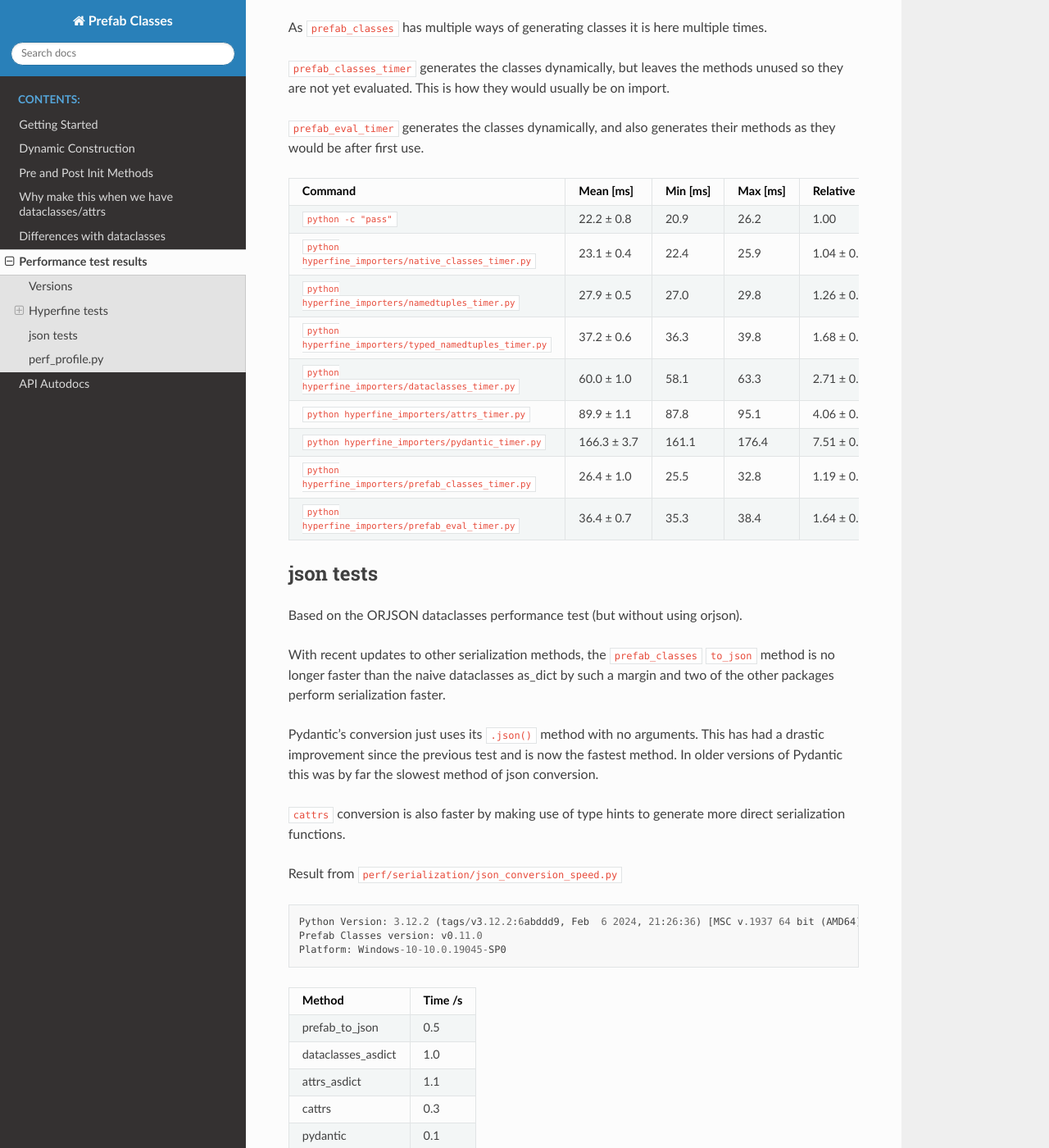
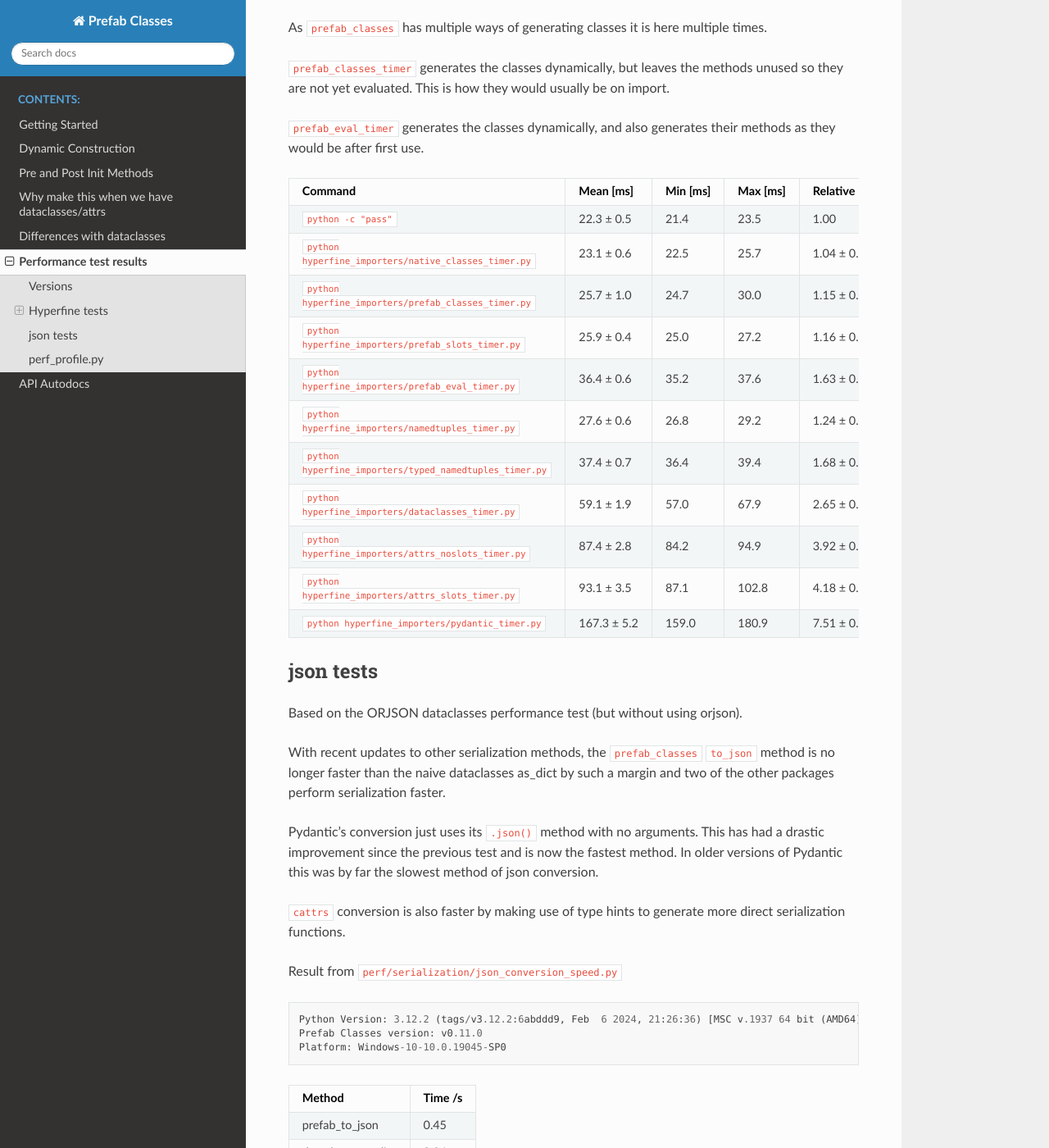
Before and after one commit to DavidCEllis/PrefabClasses, a Sphinx documentation site: the page built from docs/extra/performance_tests.md, in a window 1280 px wide and 1400 px high, scrolled down 1874 px. Shown: the whole window at 82% size. Built offline with Sphinx 7.4.7 and the Read the Docs theme 2.0.0, drawn with Linux system fonts in a browser that asks for light colours; some of the changed text lies outside the part shown.

Commit message:
Update performance numbers

```diff
--- a/docs/extra/performance_tests.md
+++ b/docs/extra/performance_tests.md
@@ -18,12 +18,11 @@ Rough specs:
 | Software Package | Version Number |
 |:---|---:|
 | Python | 3.12.2 |
-| prefab_classes | 0.11.0 |
+| prefab_classes | 0.12.0 |
 | attrs | 23.2.0 |
 | cattrs | 23.2.3 |
 | pydantic | 2.6.4 |
 | pydantic_core | 2.16.3 |
-
 
 
 ## Hyperfine tests ##
@@ -40,13 +39,13 @@ for constructing classes. `python -c "pass"` used as a baseline.
 
 | Command | Mean [ms] | Min [ms] | Max [ms] | Relative |
 |:---|---:|---:|---:|---:|
-| `python -c "pass"` | 22.2 ± 0.6 | 21.1 | 24.8 | 1.00 |
-| `python -c "from prefab_classes import prefab"` | 24.3 ± 0.5 | 23.6 | 26.5 | 1.09 ± 0.04 |
-| `python -c "from collections import namedtuple"` | 23.7 ± 0.6 | 22.9 | 27.8 | 1.07 ± 0.04 |
-| `python -c "from typing import NamedTuple"` | 31.3 ± 0.6 | 30.5 | 34.8 | 1.41 ± 0.05 |
-| `python -c "from dataclasses import dataclass"` | 38.2 ± 0.6 | 37.1 | 40.8 | 1.72 ± 0.05 |
-| `python -c "from attrs import define"` | 51.5 ± 0.7 | 50.5 | 54.3 | 2.32 ± 0.07 |
-| `python -c "from pydantic import BaseModel"` | 68.4 ± 2.0 | 65.9 | 76.5 | 3.09 ± 0.13 |
+| `python -c "pass"` | 22.7 ± 0.8 | 21.4 | 24.9 | 1.00 |
+| `python -c "from prefab_classes import prefab"` | 23.9 ± 1.0 | 23.0 | 27.1 | 1.06 ± 0.06 |
+| `python -c "from collections import namedtuple"` | 23.6 ± 0.5 | 22.9 | 24.9 | 1.04 ± 0.04 |
+| `python -c "from typing import NamedTuple"` | 31.3 ± 0.4 | 30.7 | 32.7 | 1.38 ± 0.05 |
+| `python -c "from dataclasses import dataclass"` | 38.0 ± 0.5 | 36.9 | 38.9 | 1.68 ± 0.06 |
+| `python -c "from attrs import define"` | 52.1 ± 0.8 | 50.7 | 54.0 | 2.30 ± 0.09 |
+| `python -c "from pydantic import BaseModel"` | 70.0 ± 3.7 | 65.6 | 79.3 | 3.09 ± 0.20 |
 
 
 ### Class Contruction ###
@@ -82,16 +81,17 @@ methods as they would be after first use.
 
 | Command | Mean [ms] | Min [ms] | Max [ms] | Relative |
 |:---|---:|---:|---:|---:|
-| `python -c "pass"` | 22.2 ± 0.8 | 20.9 | 26.2 | 1.00 |
-| `python hyperfine_importers/native_classes_timer.py` | 23.1 ± 0.4 | 22.4 | 25.9 | 1.04 ± 0.04 |
-| `python hyperfine_importers/namedtuples_timer.py` | 27.9 ± 0.5 | 27.0 | 29.8 | 1.26 ± 0.05 |
-| `python hyperfine_importers/typed_namedtuples_timer.py` | 37.2 ± 0.6 | 36.3 | 39.8 | 1.68 ± 0.07 |
-| `python hyperfine_importers/dataclasses_timer.py` | 60.0 ± 1.0 | 58.1 | 63.3 | 2.71 ± 0.11 |
-| `python hyperfine_importers/attrs_timer.py` | 89.9 ± 1.1 | 87.8 | 95.1 | 4.06 ± 0.16 |
-| `python hyperfine_importers/pydantic_timer.py` | 166.3 ± 3.7 | 161.1 | 176.4 | 7.51 ± 0.32 |
-| `python hyperfine_importers/prefab_classes_timer.py` | 26.4 ± 1.0 | 25.5 | 32.8 | 1.19 ± 0.06 |
-| `python hyperfine_importers/prefab_eval_timer.py` | 36.4 ± 0.7 | 35.3 | 38.4 | 1.64 ± 0.07 |
-
+| `python -c "pass"` | 22.3 ± 0.5 | 21.4 | 23.5 | 1.00 |
+| `python hyperfine_importers/native_classes_timer.py` | 23.1 ± 0.6 | 22.5 | 25.7 | 1.04 ± 0.04 |
+| `python hyperfine_importers/prefab_classes_timer.py` | 25.7 ± 1.0 | 24.7 | 30.0 | 1.15 ± 0.05 |
+| `python hyperfine_importers/prefab_slots_timer.py` | 25.9 ± 0.4 | 25.0 | 27.2 | 1.16 ± 0.03 |
+| `python hyperfine_importers/prefab_eval_timer.py` | 36.4 ± 0.6 | 35.2 | 37.6 | 1.63 ± 0.05 |
+| `python hyperfine_importers/namedtuples_timer.py` | 27.6 ± 0.6 | 26.8 | 29.2 | 1.24 ± 0.04 |
+| `python hyperfine_importers/typed_namedtuples_timer.py` | 37.4 ± 0.7 | 36.4 | 39.4 | 1.68 ± 0.05 |
+| `python hyperfine_importers/dataclasses_timer.py` | 59.1 ± 1.9 | 57.0 | 67.9 | 2.65 ± 0.10 |
+| `python hyperfine_importers/attrs_noslots_timer.py` | 87.4 ± 2.8 | 84.2 | 94.9 | 3.92 ± 0.16 |
+| `python hyperfine_importers/attrs_slots_timer.py` | 93.1 ± 3.5 | 87.1 | 102.8 | 4.18 ± 0.19 |
+| `python hyperfine_importers/pydantic_timer.py` | 167.3 ± 5.2 | 159.0 | 180.9 | 7.51 ± 0.30 |
 
 ## json tests ##
 
@@ -118,11 +118,11 @@ Platform: Windows-10-10.0.19045-SP0
 
 | Method             | Time /s |
 |--------------------|---------|
-| prefab_to_json     |     0.5 |
-| dataclasses_asdict |     1.0 |
-| attrs_asdict       |     1.1 |
-| cattrs             |     0.3 |
-| pydantic           |     0.1 |
+| prefab_to_json     |    0.45 |
+| dataclasses_asdict |    0.94 |
+| attrs_asdict       |    1.12 |
+| cattrs             |    0.29 |
+| pydantic           |    0.16 |
 
 While improvements to match at least `cattrs` performance would be nice,
 the current focus is still on improving import and class generation time.
@@ -148,14 +148,14 @@ Time for 100 imports of 100 classes defined with 5 basic attributes
 | --- | --- |
 | standard classes | 0.07 |
 | namedtuple | 0.30 |
-| NamedTuple | 0.47 |
-| dataclasses | 1.92 |
-| attrs 23.2.0 | 3.53 |
-| pydantic 2.6.4 | 4.12 |
+| NamedTuple | 0.46 |
+| dataclasses | 1.87 |
+| attrs 23.2.0 | 3.49 |
+| pydantic 2.6.4 | 4.06 |
 | dabeaz/cluegen | 0.09 |
 | dabeaz/cluegen_eval | 0.86 |
-| dabeaz/dataklasses | 0.10 |
+| dabeaz/dataklasses | 0.09 |
 | dabeaz/dataklasses_eval | 0.10 |
-| prefab v0.11.0 | 0.14 |
-| prefab_attributes v0.11.0 | 0.14 |
-| prefab_eval v0.11.0 | 1.04 |
+| prefab v0.12.0 | 0.14 |
+| prefab_attributes v0.12.0 | 0.14 |
+| prefab_eval v0.12.0 | 1.09 |
```
Also changed, not shown: README.md (+8 -7 lines), 2 other files.
